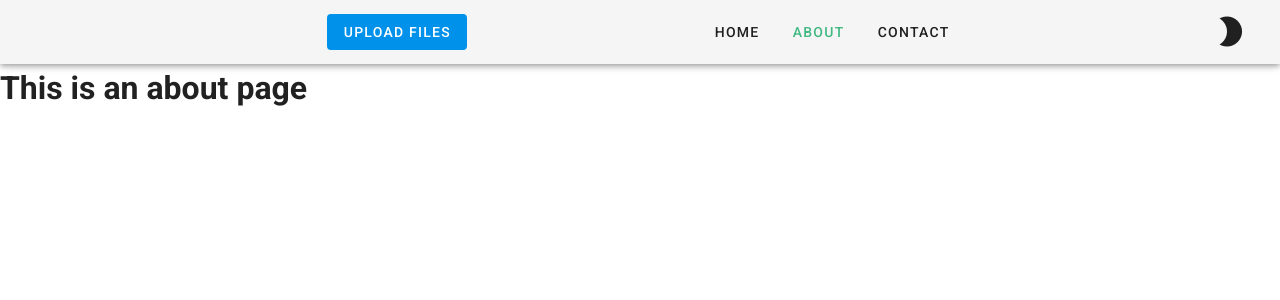
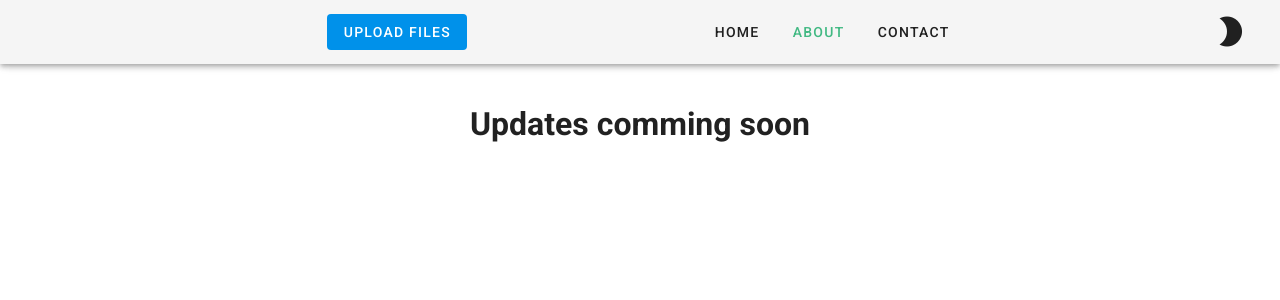
Before and after one commit to oumoussa98/FSSM-Docs, a Vue app: page /about in a window 1280 px wide. Shown: the top 300 px of the page. Built offline with nearby package versions, Linux system fonts and the light colour scheme.

Commit message:
update about page

```diff
--- a/src/views/About.vue
+++ b/src/views/About.vue
@@ -1,5 +1,10 @@
 <template>
-  <div class="about">
-    <h1>This is an about page</h1>
-  </div>
+	<v-container class="d-flex justify-center mt-6">
+		<h1>Updates comming soon</h1>
+	</v-container>
 </template>
+<script>
+export default {
+	name: "about",
+};
+</script>
```
